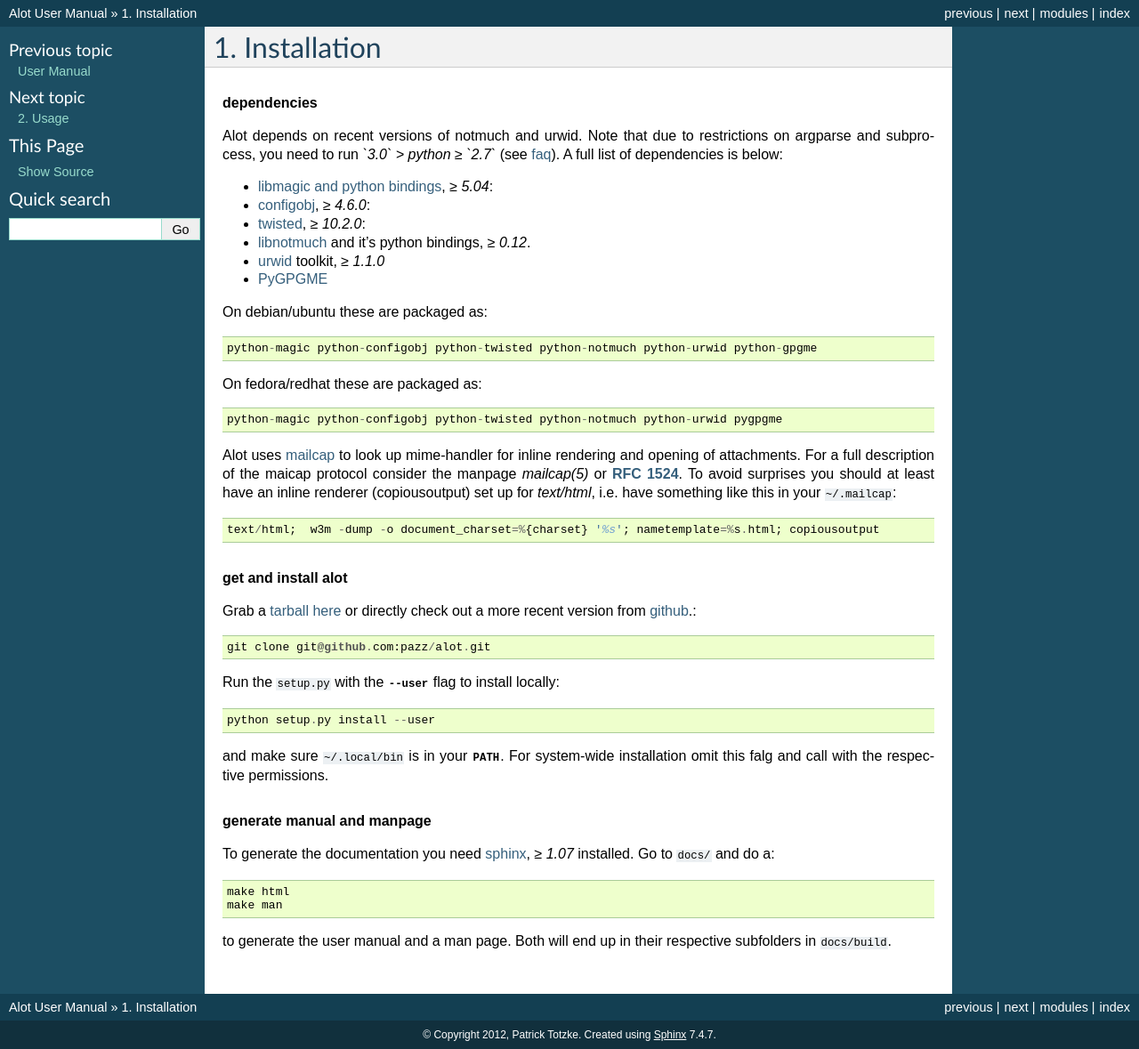
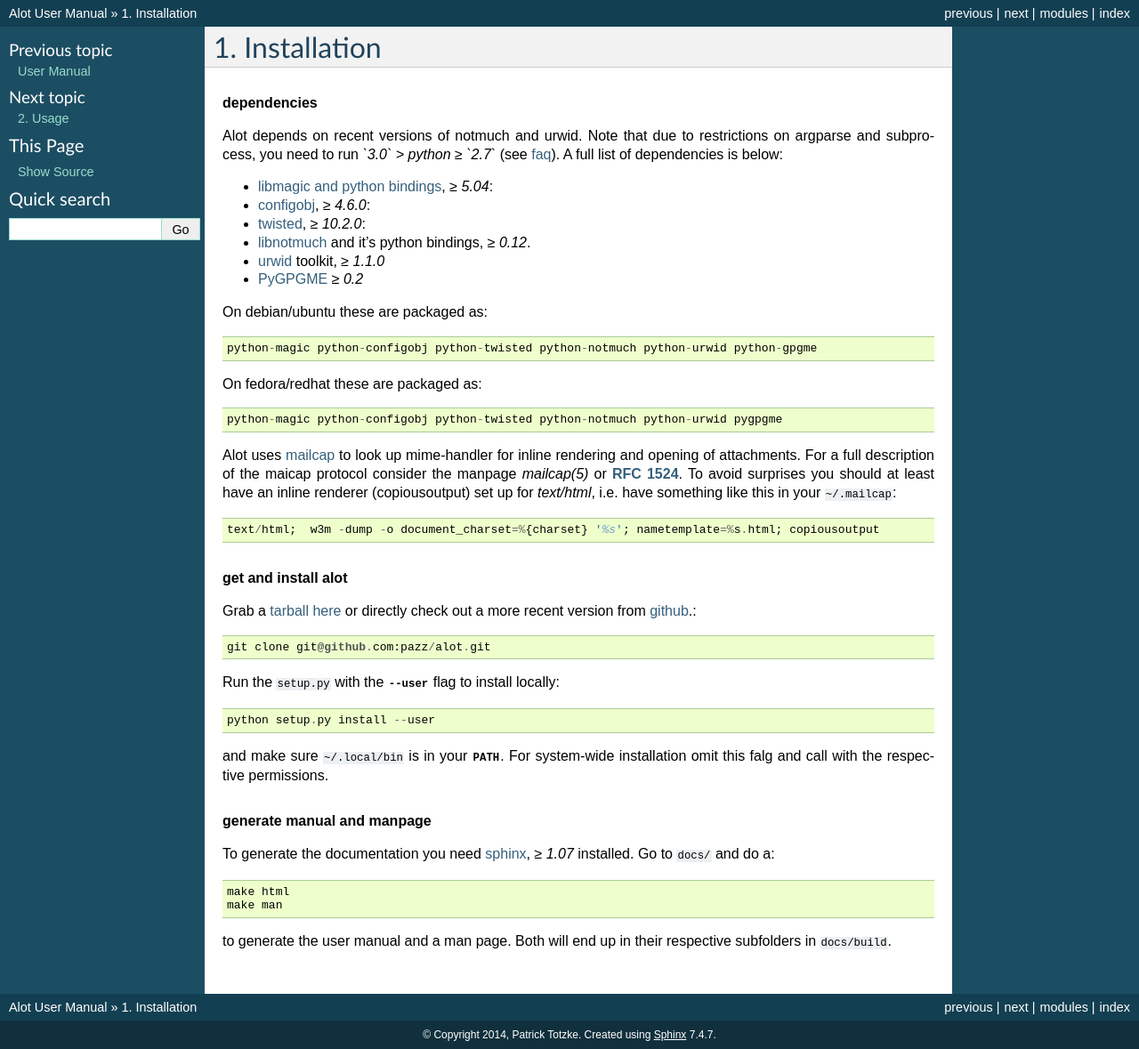
Before and after one commit to pazz/alot, a Sphinx documentation site: the page built from docs/source/installation.rst, in a window 1280 px wide. Shown: the whole page at 89% size. Built offline with Sphinx 7.4.7, drawn with Linux system fonts in a browser that asks for light colours.

Commit message:
fix small stuff in the docs

```diff
--- a/docs/source/conf.py
+++ b/docs/source/conf.py
@@ -79,7 +79,7 @@
 
 # General information about the project.
 project = u'alot'
-copyright = u'2012, Patrick Totzke'
+copyright = u'2014, Patrick Totzke'
 
 # The version info for the project you're documenting, acts as replacement for
 # |version| and |release|, also used in various other places throughout the
--- a/docs/source/installation.rst
+++ b/docs/source/installation.rst
@@ -12,7 +12,7 @@
 * `twisted <http://twistedmatrix.com/trac/>`_, ≥ `10.2.0`:
 * `libnotmuch <http://notmuchmail.org/>`_ and it's python bindings, ≥ `0.12`.
 * `urwid <http://excess.org/urwid/>`_ toolkit, ≥ `1.1.0`
-* `PyGPGME <https://launchpad.net/pygpgme>`_
+* `PyGPGME <https://launchpad.net/pygpgme>`_ ≥ `0.2`
 
 On debian/ubuntu these are packaged as::
 
```
Also changed, not shown: 1 other file.
